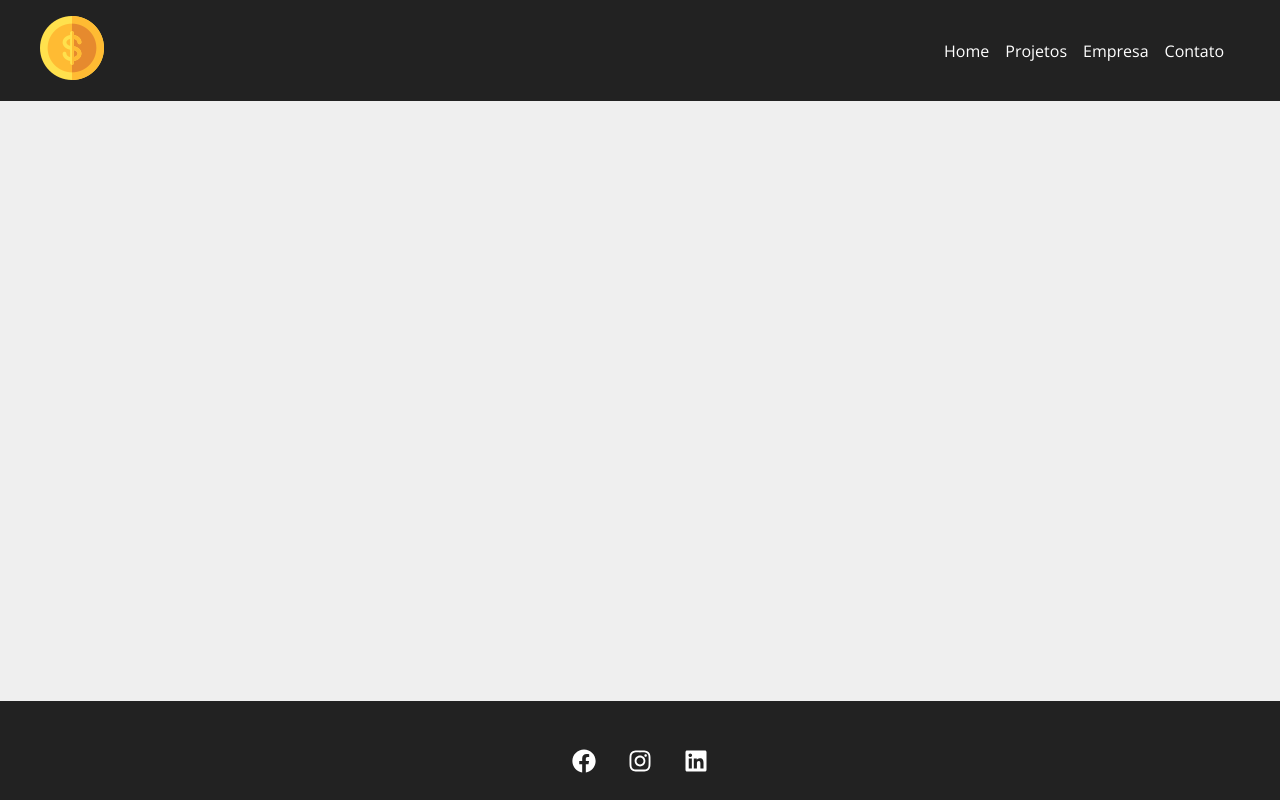
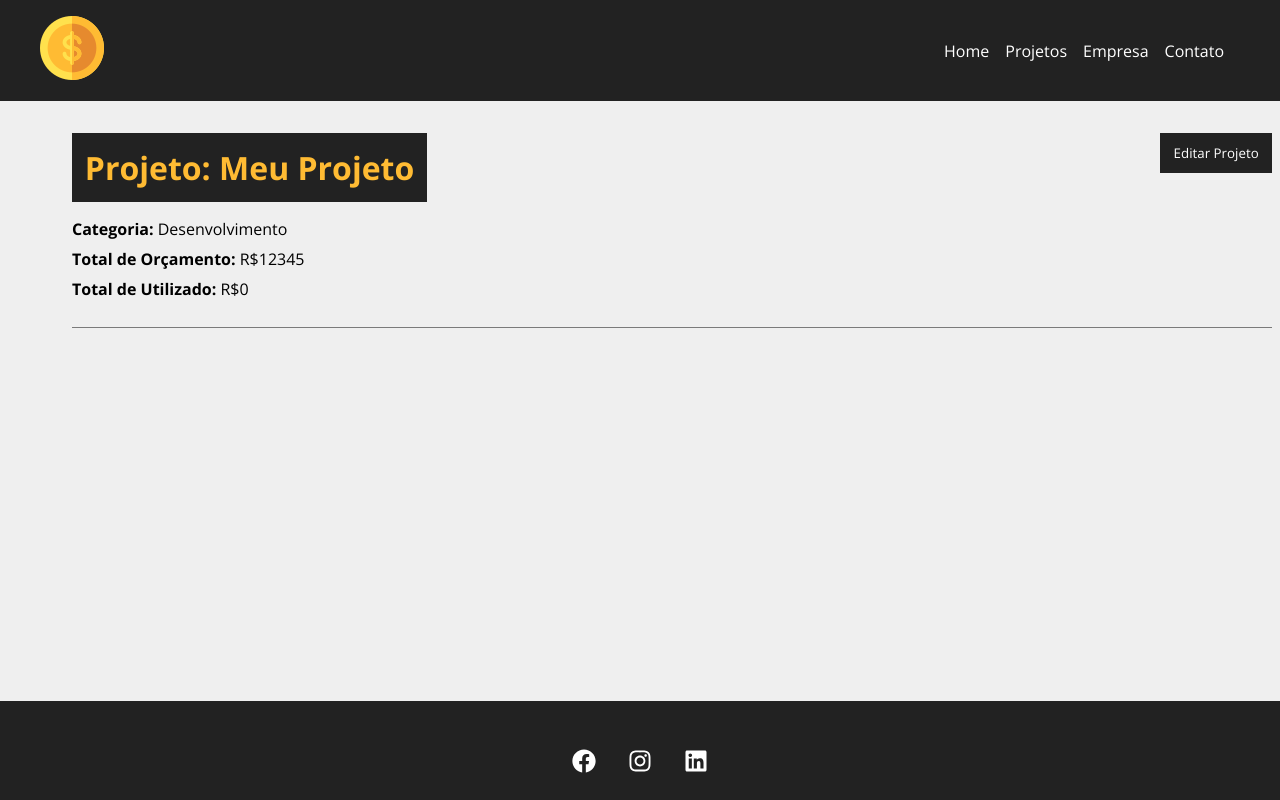
Before and after one commit to kaykiletieri/gerenciador-de-projetos, a React (Create React App) app: page /project/1 in a window 1280 px wide. Built offline with nearby package versions, Linux system fonts and the light colour scheme; data requests are answered from the project's data file.

Commit message:
feat: created project edit page

```diff
--- a/db.json
+++ b/db.json
@@ -1,5 +1,17 @@
 {
-  "projects": [],
+  "projects": [
+    {
+      "name": "Meu Projeto",
+      "budget": "12345",
+      "category": {
+        "id": "2",
+        "name": "Desenvolvimento"
+      },
+      "pm": 0,
+      "services": [],
+      "id": 1
+    }
+  ],
   "categories": [
     {
       "id": 1,
--- a/src/App.js
+++ b/src/App.js
@@ -6,6 +6,7 @@
 import Company from './components/pages/Company'
 import Contact from './components/pages/Contact'
 import NewProject from './components/pages/NewProject'
+import Project from './components/pages/Project'
 
 import Navbar from './components/layout/Navbar'
 import Container from './components/layout/Container'
@@ -23,6 +24,7 @@
             <Route path='/company' element={<Company />}/>
             <Route path='/contact' element={<Contact />}/>
             <Route path='/new-project' element={<NewProject />}/>
+            <Route path='/project/:id' element={<Project />}/>
           </Routes>
       </Container>
 
--- /dev/null
+++ b/src/components/pages/Project.js
@@ -0,0 +1,68 @@
+import styles from './Project.module.css'
+import {useParams} from 'react-router-dom'
+import {useState, useEffect} from 'react'
+
+import Loading from '../layout/Loading'
+import Container from '../layout/Container'
+
+function Project() {
+
+    const {id} = useParams()
+
+    const [project, setProject] = useState([])
+    const [showProjectForm, setShowProjectForm] = useState(false)
+
+    useEffect(()=>{
+        setTimeout(()=>{
+            fetch(`http://localhost:5000/projects/${id}`,{
+            method: 'GET',
+            headers: {
+              'Content-Type': 'application/json',
+            },
+        }).then((resp) => resp.json())
+        .then((data)=>{
+            setProject(data)
+        })
+        .catch(err => console.log(err))
+        },300)
+    }, [id])
+
+    function toggleProjectForm() {
+        setShowProjectForm(!showProjectForm)
+    }
+
+    return (
+        <>
+        {project.name ? (
+            <div className={styles.project_details}>
+                <Container customClass="column">
+                    <div className={styles.details_container}>
+                        <h1>Projeto: {project.name}</h1>
+                        <button onClick={toggleProjectForm} className={styles.btn}>
+                            {!showProjectForm ? 'Editar Projeto': 'Fechar'}
+                        </button>
+                        {!showProjectForm ? (
+                            <div className={styles.project_info}>
+                                <p>
+                                    <span>Categoria:</span> {project.category.name}
+                                </p>
+                                <p>
+                                    <span>Total de Orçamento:</span> R${project.budget}
+                                </p>
+                                <p>
+                                    <span>Total de Utilizado:</span> R${project.pm}
+                                </p>
+                            </div>
+                        ): (
+                            <div className={styles.project_info}>
+                                <p>detalhes do projeto</p>
+                            </div>
+                        )}
+                    </div>
+                </Container>
+            </div>
+        ):(<Loading />)}</>
+    )
+}
+
+export default Project
--- /dev/null
+++ b/src/components/pages/Project.module.css
@@ -0,0 +1,48 @@
+.project_details {
+    padding: 2em;
+  }
+
+  .project_details h1,
+  .project_details h2,
+  .project_details p {
+    margin-bottom: 0.5em;
+  }
+
+  .project_details h1 {
+    background-color: #222;
+    color: #ffbb33;
+    padding: 0.4em;
+  }
+
+  .project_details span {
+    font-weight: bold;
+  }
+
+  .details_container,
+  .service_form_container {
+    border-bottom: 1px solid #7a7a7a;
+    padding-bottom: 1.2em;
+    margin-bottom: 1.2em;
+    display: flex;
+    justify-content: space-between;
+    flex-wrap: wrap;
+  }
+
+  .btn {
+    background-color: #222;
+    color: #fff;
+    padding: 0.5em 1em;
+    text-decoration: none;
+    transition: 0.5s;
+    border: none;
+    cursor: pointer;
+    max-height: 40px;
+  }
+
+  .btn:hover {
+    color: #ffbb33;
+  }
+
+  .project_info {
+    width: 100%;
+  }
--- a/src/components/projects/ProjectCard.js
+++ b/src/components/projects/ProjectCard.js
@@ -19,7 +19,7 @@
                 <span className={`${styles[category.toLowerCase()]}`}></span> {category}
             </p>
             <div className={styles.project_card_actions}>
-                <Link to="/">
+                <Link to={`/project/${id}`}>
                     <BsPencil /> Editar
                 </Link>
 
```
